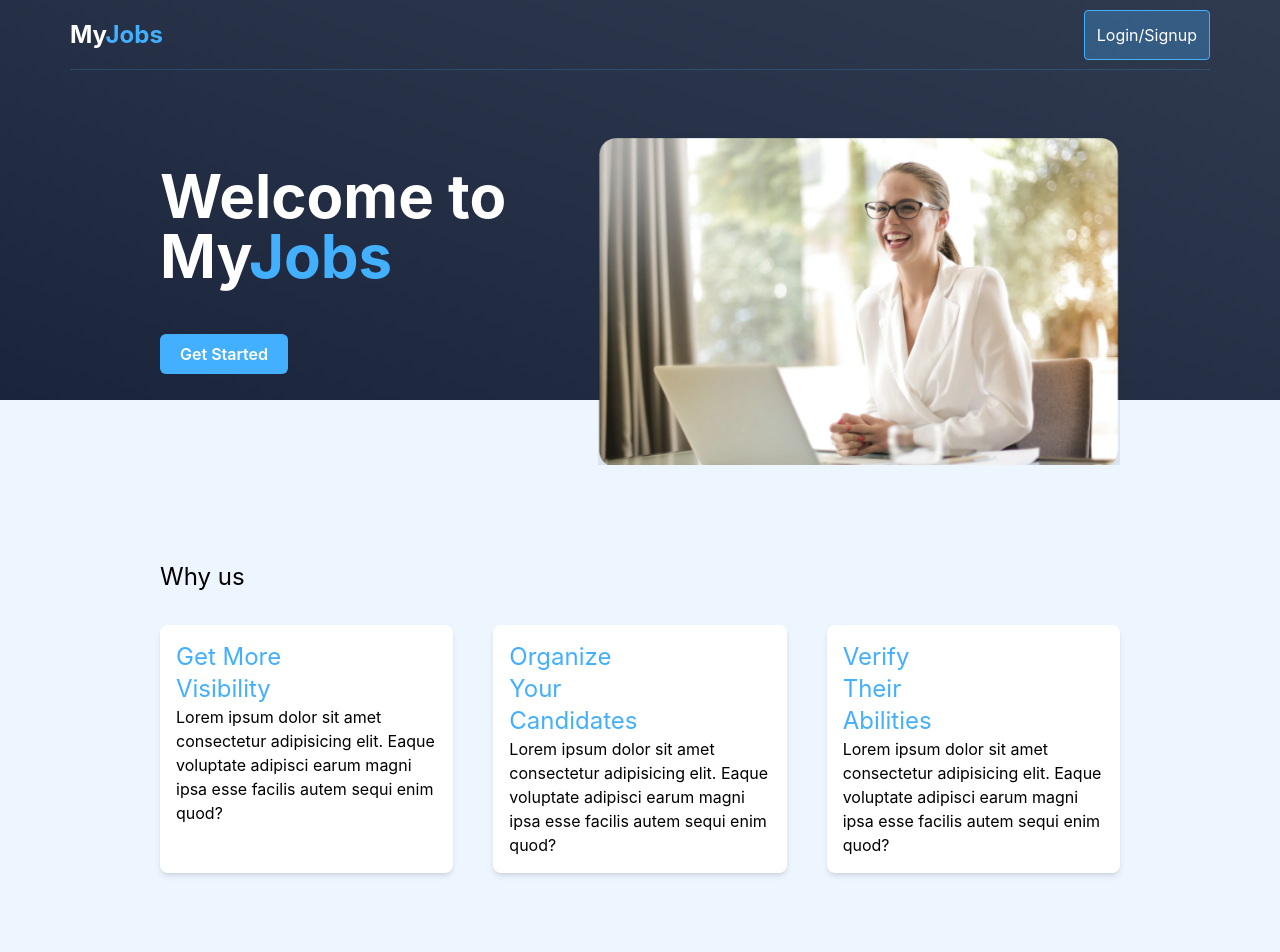
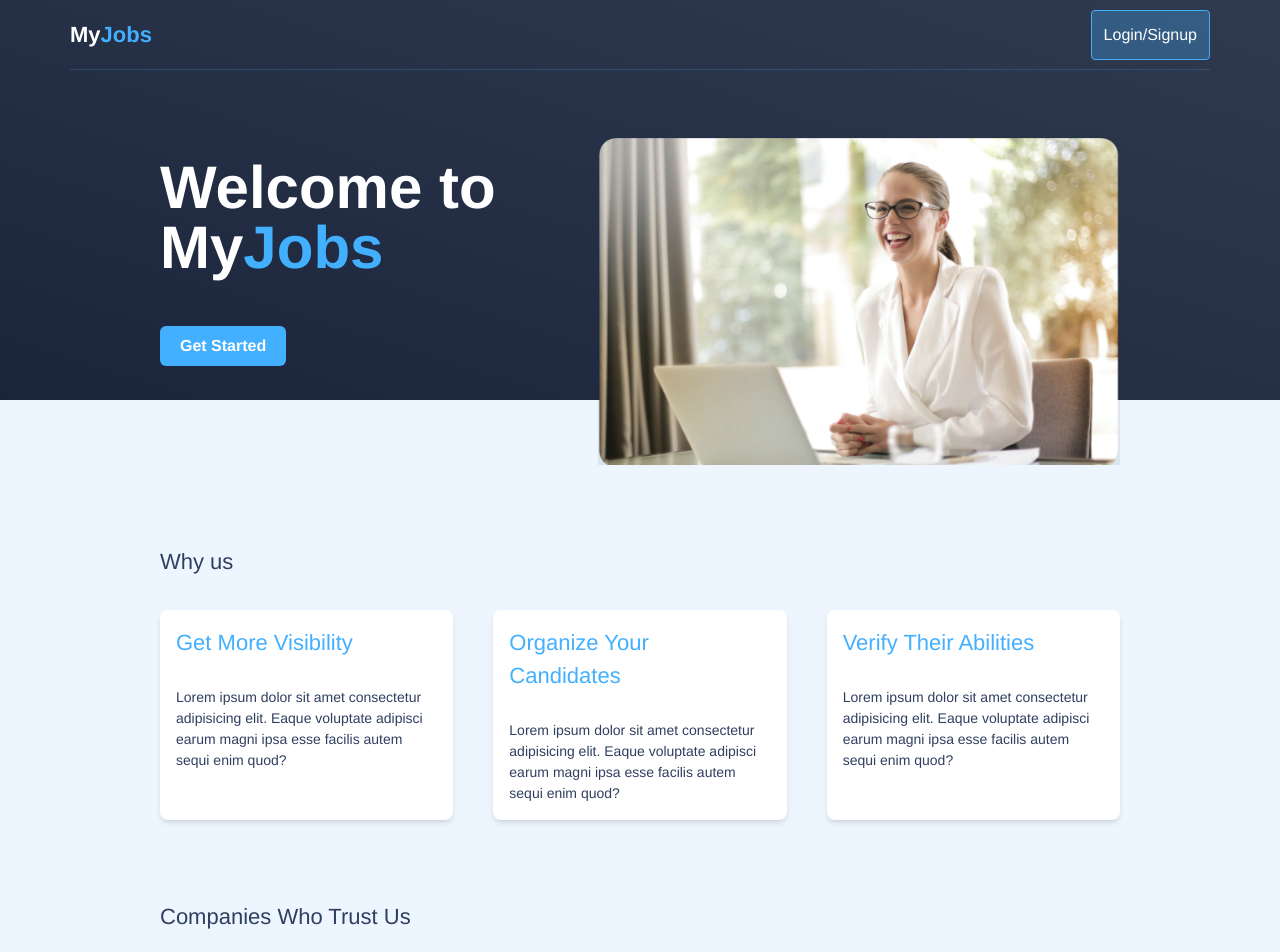
Before and after one commit to Rksingh620/myjobs-assignment, a React (Create React App) app: page / in a window 1280 px wide. Shown: the top 952 px of the page. Built offline with nearby package versions, Linux system fonts and the light colour scheme.

Commit message:
UI & font fixes

```diff
--- a/src/App.scss
+++ b/src/App.scss
@@ -1,5 +1,5 @@
 .logout-btn {
-  @apply bg-white  rounded  p-3 px-6 relative;
+  @apply bg-white rounded p-3 w-24 relative text-sm font-semibold text-start;
   &::before {
     content: "";
     position: absolute;
--- a/src/Components/ApplicantCard.tsx
+++ b/src/Components/ApplicantCard.tsx
@@ -8,20 +8,20 @@ type Props = {
 
 const ApplicantCard = (props: Props) => {
   return (
-    <div className=" shadow p-3 rounded-lg border border-gray-400 bg-white cursor-pointer hover:shadow-sm">
-      <div className="flex gap-2">
+    <div className="md:w-[300px] w-full shadow p-3 rounded border border-gray-400 bg-white cursor-pointer hover:shadow-sm">
+      <div className="flex gap-2 ">
         <img
           src="https://picsum.photos/40/40"
           className="rounded-full h-10 w-10"
         />
-        <div className="">
-          <h3 className="text-xl font-semibold">{props?.name}</h3>
-          <p>{props?.email}</p>
+        <div className="overflow-hidden">
+          <p className=" font-semibold text-15 break-words">{props?.name}</p>
+          <p className="text-15 break-words">{props?.email}</p>
         </div>
       </div>
       <div className="px-3">
-        <p className="font-semibold py-2 mt-3 ">Skills</p>
-        <p>{props?.skills}</p>
+        <p className="font-semibold py-2 mt-3 text-13">Skills</p>
+        <p className="text-15">{props?.skills}</p>
       </div>
     </div>
   );
--- a/src/Components/FeatureCard.tsx
+++ b/src/Components/FeatureCard.tsx
@@ -8,8 +8,8 @@ type Props = {
 const FeatureCard = (props: Props) => {
   return (
     <div className="w-full bg-white rounded-lg p-4 shadow-md">
-      <h2 className="text-blue text-2xl w-2/4">{props.title}</h2>
-      <p className="">{props.subTitle}</p>
+      <h2 className="text-blue text-22 w-3/4">{props.title}</h2>
+      <p className="text-14 mt-7">{props.subTitle}</p>
     </div>
   );
 };
--- a/src/Components/JobCard.tsx
+++ b/src/Components/JobCard.tsx
@@ -10,19 +10,19 @@ type Props = {
 };
 const JobCard = (props: Props) => {
   return (
-    <div className=" shadow-sm p-3 rounded-lg border border-gray-300 bg-white md:w-[300px] w-full flex flex-col">
-      <h3 className="text-xl font-semibold break-words">{props.title}</h3>
-      <p className="break-words">{props.subtitle}</p>
+    <div className=" shadow-sm p-3 rounded-lg border border-gray-300 bg-white md:w-[260px] w-full flex flex-col">
+      <h3 className="text-17 font-semibold break-words">{props.title}</h3>
+      <p className="break-words text-sm">{props.subtitle}</p>
       <div className="flex items-center gap-4 justify-between mt-auto">
         <div className="flex items-center  gap-2">
           <img src={location} alt={props.location} />
-          <p className="font-semibold">
+          <p className="font-semibold text-sm">
             {props.location.slice(0, 7)}
             {props.location?.length > 7 ? ".." : ""}
           </p>
         </div>
         <button
-          className="bg-light text-light-dark font-semibold h-10 min-h-max p-2 rounded"
+          className="bg-light text-light-dark font-semibold h-10 min-h-max p-2 rounded text-xs"
           onClick={props.onSelect}
         >
           View Applications
--- a/src/Components/Modal.tsx
+++ b/src/Components/Modal.tsx
@@ -27,7 +27,7 @@ const Modal = ({ isOpen, onClose, position, title, body, footer }: Props) => {
               {/*content*/}
               <div className="border-0 rounded-lg shadow-lg relative flex flex-col w-full bg-white outline-none focus:outline-none pb-6">
                 <div className="flex items-start justify-between p-5 border-b border-solid border-slate-200 rounded-t">
-                  <h3 className="text-2xl font-semibold">{title}</h3>
+                  <h3 className="text-19 font-semibold">{title}</h3>
                   <img
                     src={require("../Assets/cross_icon.svg").default}
                     alt="close icon"
--- a/src/Components/NavBar.tsx
+++ b/src/Components/NavBar.tsx
@@ -17,7 +17,7 @@ const NavBar = (props: Props) => {
       border-b border-light md:mx-[70px] mx-5 "
       >
         <h1
-          className="text-2xl text-white font-bold cursor-pointer"
+          className="text-22 text-white font-bold cursor-pointer"
           onClick={() => navigate("/")}
         >
           My<span className="text-blue">Jobs</span>
--- a/src/Pages/Dashboard.tsx
+++ b/src/Pages/Dashboard.tsx
@@ -30,7 +30,7 @@ const Dashboard = (props: Props) => {
         <img src={home} alt="home" />
         <span className="text-white text-xs">Home</span>
       </div>
-      <h3 className="text-2xl text-white py-6">Jobs posted by you</h3>
+      <h3 className="text-[22px] text-white py-6">Jobs posted by you</h3>
 
       <div className="flex gap-4 flex-wrap w-full">
         {allJobs?.length === 0 ? (
@@ -59,7 +59,8 @@ const Dashboard = (props: Props) => {
           ))
         )}
       </div>
-      <div className="flex gap-3 mt-6 items-center">
+      {totalPages && totalPages > 0 && (
+        <div className="flex gap-3 mt-6 items-center w-full justify-center">
           <img
             src={caretPrev}
             onClick={() => {
@@ -77,8 +78,8 @@ const Dashboard = (props: Props) => {
                   setActivePage(i);
                 }}
                 className={`${
-                i === activePage ? "bg-light rounded" : ""
-              } px-2 cursor-pointer`}
+                  i === activePage ? "bg-light rounded " : ""
+                } px-2 cursor-pointer font-bold text-sm`}
               >
                 {i + 1}
               </p>
@@ -93,6 +94,7 @@ const Dashboard = (props: Props) => {
             className="cursor-pointer"
           />
         </div>
+      )}
       <Modal
         isOpen={!!selectedJob}
         onClose={() => {
@@ -101,15 +103,15 @@ const Dashboard = (props: Props) => {
         position="top"
         body={
           <div className=" px-4 py-2">
-            <p className="text-lg pb-2">
+            <p className="text-15 pb-2">
               Total {candidatesByJob?.length} applicants
             </p>
             {candidatesByJob?.length === 0 ? (
               <div className="h-[60vh] sm:w-[35vw]">
-                <Empty label="No applicants available!" />
+                <Empty label="No applications available!" />
               </div>
             ) : (
-              <div className="grid md:grid-cols-2 grid-cols-1 gap-8 bg-light2 p-2">
+              <div className="grid md:grid-cols-2 grid-cols-1 gap-6 bg-light2 rounded p-2">
                 {candidatesByJob?.map((candidate, index) => (
                   <ApplicantCard
                     key={candidate?.id}
--- a/src/Pages/Home.tsx
+++ b/src/Pages/Home.tsx
@@ -11,12 +11,12 @@ const Home = (props: Props) => {
   const id = useId();
   return (
     <div className="">
-      <div className="flex justify-between flex-wrap md:mt-16 mt-8">
-        <div className="mt-6">
-          <div className="py-2 text-white flex flex-col flex-wrap justify-between gap-12">
+      <div className="flex justify-between flex-wrap md:mt-16 mt-6">
+        <div className="mt-4">
+          <div className="py-2  flex flex-col flex-wrap justify-between gap-12">
             <div>
-              <h1 className="text-6xl font-bold">Welcome to </h1>
-              <h1 className="text-6xl font-bold">
+              <h1 className="text-6xl font-bold text-white">Welcome to </h1>
+              <h1 className="text-6xl font-bold text-white">
                 My<span className="text-blue">Jobs</span>
               </h1>
             </div>
@@ -28,8 +28,8 @@ const Home = (props: Props) => {
         </div>
         <img src={heroImage} className="w-full md:w-[522px]" />
       </div>
-      <div className="md:mt-24 mt-12">
-        <h3 className="text-2xl">Why us</h3>
+      <div className="md:mt-20 mt-10">
+        <h3 className="text-22">Why us</h3>
         <div className="flex gap-10 flex-col md:flex-row mt-8">
           <FeatureCard
             title="Get More Visibility"
@@ -52,8 +52,8 @@ const Home = (props: Props) => {
         </div>
       </div>
 
-      <div className="md:mt-24 mt-12">
-        <h3 className="text-2xl">Companies Who Trust Us</h3>
+      <div className="md:mt-20 mt-10">
+        <h3 className="text-22">Companies Who Trust Us</h3>
         <div className="flex flex-wrap gap-10 py-6 justify-center">
           {[
             "goldline",
--- a/src/Pages/Login.tsx
+++ b/src/Pages/Login.tsx
@@ -23,7 +23,7 @@ const Login = (props: Props) => {
         }}
         className="mx-3 md:mx-0 lg:w-2/5 w-full min-h-[50vh] bg-white p-4 rounded-xl shadow-xl flex flex-col"
       >
-        <h2 className="text-2xl font-semibold">Login</h2>
+        <h2 className="text-22 font-semibold">Login</h2>
         <Input
           type="email"
           value={email}
--- a/src/index.scss
+++ b/src/index.scss
@@ -1,14 +1,39 @@
 @tailwind base;
 @tailwind components;
 @tailwind utilities;
-
 body {
   margin: 0;
-  font-family: -apple-system, BlinkMacSystemFont, "Segoe UI", "Roboto", "Oxygen",
-    "Ubuntu", "Cantarell", "Fira Sans", "Droid Sans", "Helvetica Neue",
-    sans-serif;
+  font-family: "Helvetica Neue", "Roboto", sans-serif;
   -webkit-font-smoothing: antialiased;
   -moz-osx-font-smoothing: grayscale;
+}
+* {
+  color: #303f60;
+}
+
+.text-22 {
+  font-size: 22px;
+}
+.text-16 {
+  font-size: 16px;
+}
+.text-17 {
+  font-size: 17px;
+}
+.text-19 {
+  font-size: 19px;
+}
+.text-15 {
+  font-size: 15px;
+}
+.text-12 {
+  font-size: 12px;
+}
+.text-13 {
+  font-size: 12px;
+}
+.text-14 {
+  font-size: 14px;
 }
 
 ::-webkit-scrollbar {
```
Lines whose indentation alone changed are shown as unchanged.
